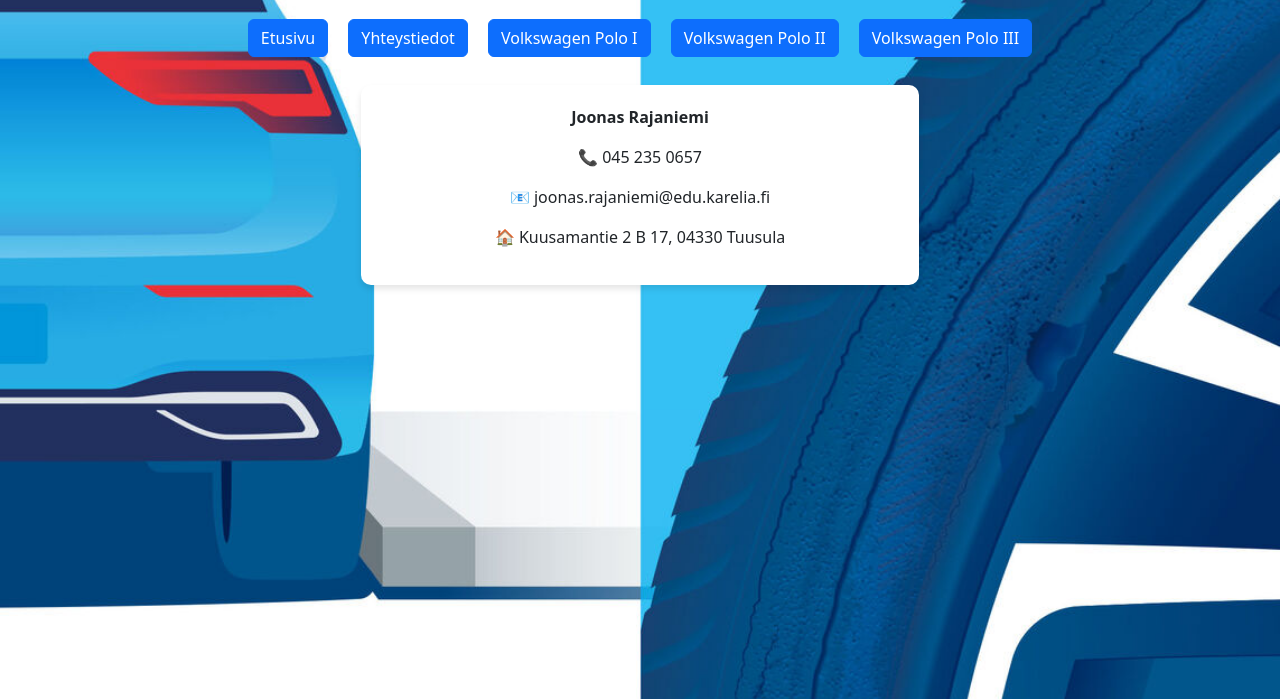
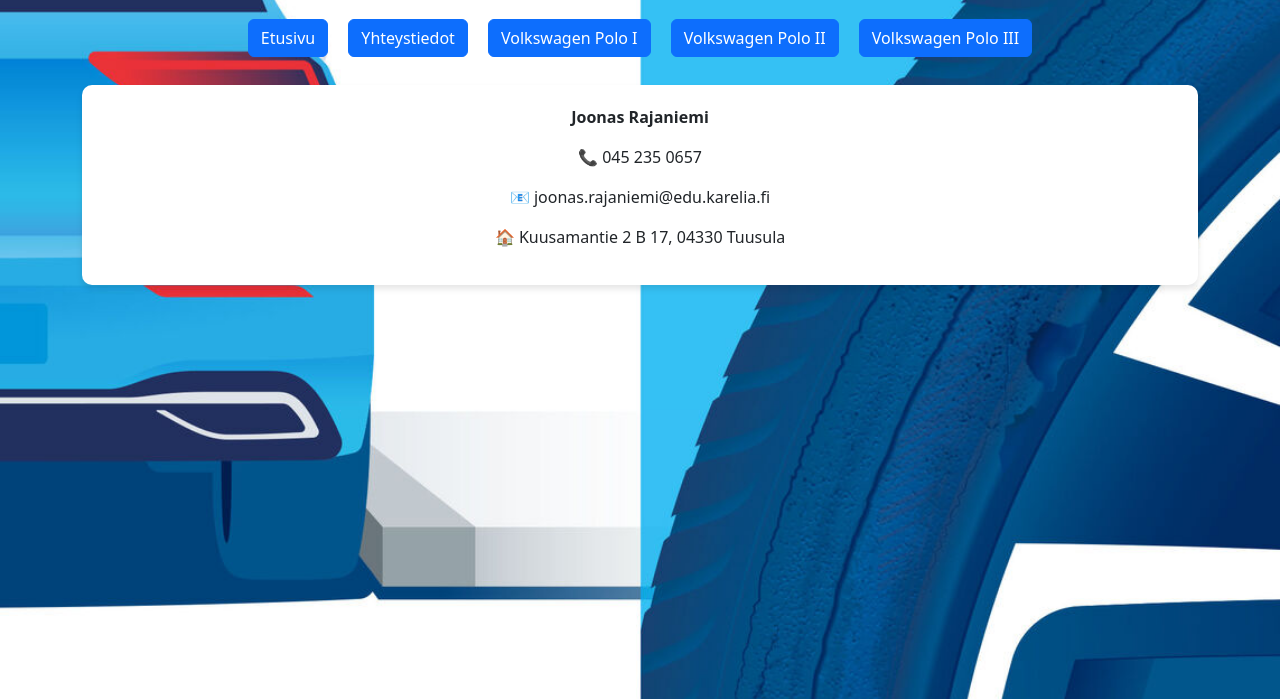
Before and after one commit to JoonasRajaniemi/github.io, a plain HTML site: page contact.html in a window 1280 px wide. Shown: the part 101-800 px from the top of the page. Drawn offline with nearby package versions, Linux system fonts and the light colour scheme.

Commit message:
Update style.css

```diff
--- a/style.css
+++ b/style.css
@@ -13,7 +13,7 @@ body {
     background-color: white;  /* Valkoinen tausta */
     padding: 20px;  /* Tilaa sisällön ympärille */
     border-radius: 10px;  /* Pyöristetyt kulmat */
-    width: 50%;  /* Laatikon leveys (muokattavissa) */
+    width: 100%;  /* Laatikon leveys (muokattavissa) */
     margin: 20px auto;  /* Keskittää laatikon */
     text-align: center; /* Keskittää tekstin */
     box-shadow: 0px 4px 6px rgba(0, 0, 0, 0.1); /* Pehmeä varjo */
```
